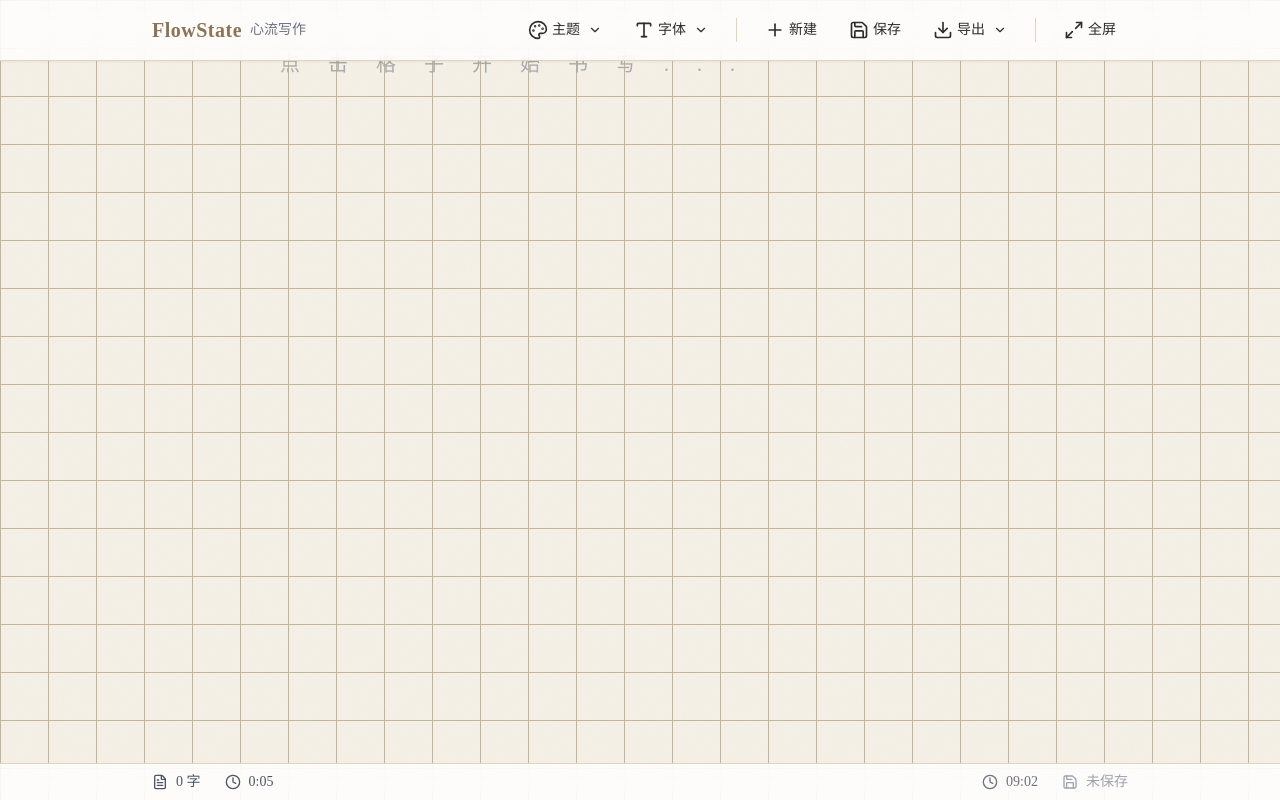
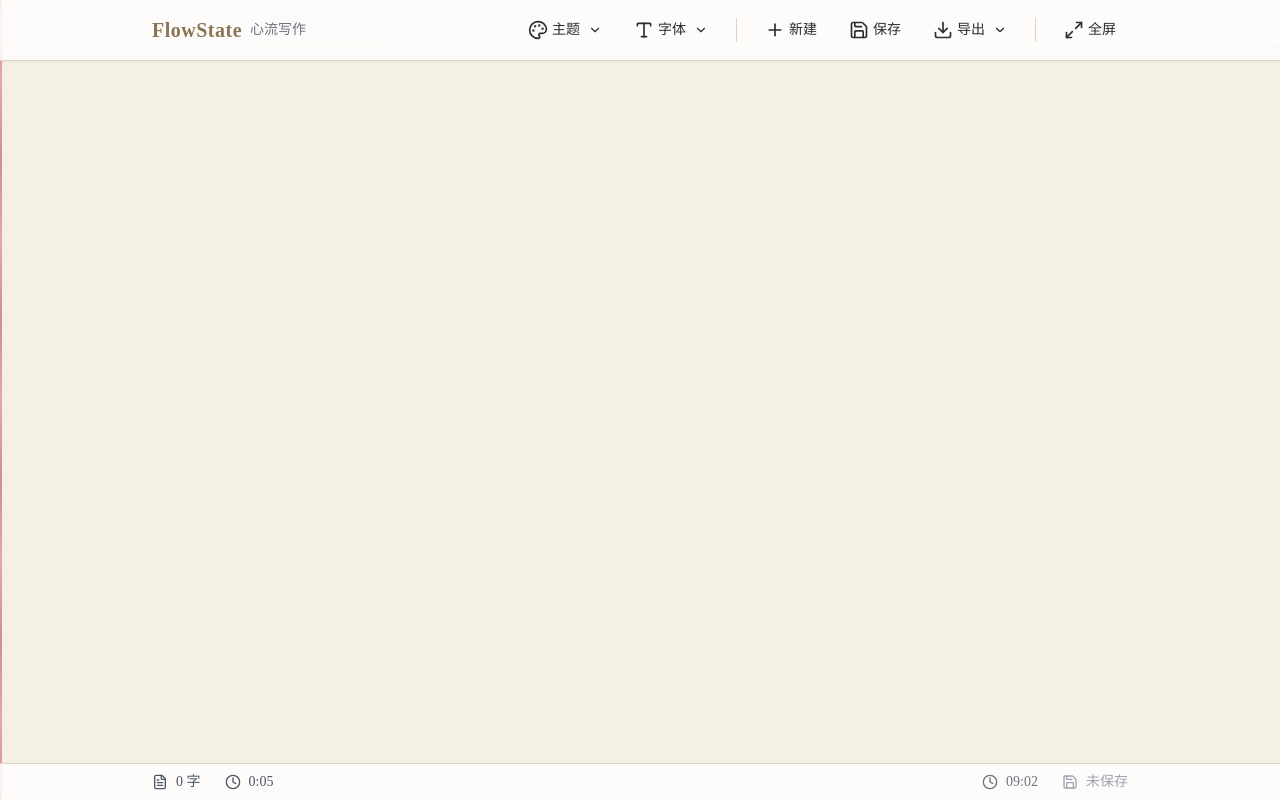
Before and after one commit to neal365/gaozhi, a Vue app in the folder app/: page / in a window 1280 px wide. Built offline with nearby package versions, Linux system fonts and the light colour scheme; a web font is replaced by a local one.

Commit message:
Redesign paper grid style and fix editor click issues

```diff
--- a/app/src/components/Editor.vue
+++ b/app/src/components/Editor.vue
@@ -1,5 +1,5 @@
 <script setup lang="ts">
-import { ref, onMounted, watch, nextTick, computed } from 'vue'
+import { ref, onMounted, watch, nextTick } from 'vue'
 
 const props = defineProps<{
   modelValue: string
@@ -16,10 +16,6 @@ const emit = defineEmits<{
 
 const editorRef = ref<HTMLDivElement | null>(null)
 
-const letterSpacing = computed(() => {
-  return props.lineHeight - props.fontSize
-})
-
 function handleInput(e: Event) {
   const target = e.target as HTMLDivElement
   emit('update:modelValue', target.innerText || '')
@@ -34,127 +30,18 @@ function handleKeydown(e: KeyboardEvent) {
 
   if (e.key === 'Enter') {
     e.preventDefault()
-    insertNewLineWithIndent()
-  }
-
-  if (e.key === 'Backspace') {
-    handleBackspace(e)
-  }
-}
-
-function insertNewLineWithIndent() {
     const selection = window.getSelection()
-  if (!selection || !selection.rangeCount) return
-
-  const editor = editorRef.value
-  if (!editor) return
-
-  const indent = '　　'
-  const text = editor.innerText || ''
-  const cursorPos = getCursorPosition(editor)
-  const lines = text.split('\n')
-
-  const currentLineIndex = lines.findIndex((_, i) => {
-    const lineLength = lines.slice(0, i + 1).reduce((acc, l) => acc + l.length + 1, 0)
-    return lineLength > cursorPos
-  })
-
-  const lineStart = lines.slice(0, currentLineIndex).reduce((acc, l) => acc + l.length + 1, 0)
-  const lineEnd = lineStart + (lines[currentLineIndex]?.length || 0)
-
-  let newText = ''
-  if (cursorPos <= lineStart) {
-    newText = text.slice(0, lineStart) + '\n' + indent + text.slice(lineStart)
-  } else if (cursorPos >= lineEnd) {
-    newText = text.slice(0, lineEnd) + '\n' + indent + text.slice(lineEnd)
-  } else {
-    newText = text.slice(0, cursorPos) + '\n' + indent + text.slice(cursorPos)
-  }
-
-  editor.innerText = newText
-  emit('update:modelValue', newText)
-  emit('save')
-
-  nextTick(() => {
-    const newCursorPos = cursorPos + 1 + indent.length
-    setCursorPosition(editor, newCursorPos)
-  })
-}
-
-function handleBackspace(e: KeyboardEvent) {
-  const editor = editorRef.value
-  if (!editor) return
-
-  const text = editor.innerText || ''
-  const cursorPos = getCursorPosition(editor)
-
-  if (cursorPos > 0) {
-    const prevChar = text[cursorPos - 1]
-    if (prevChar === '\n') {
-      e.preventDefault()
-      const lines = text.split('\n')
-      const lineIndex = lines.findIndex((_, i) => {
-        const lineLength = lines.slice(0, i + 1).reduce((acc, l) => acc + l.length + 1, 0)
-        return lineLength > cursorPos
-      })
-
-      if (lineIndex > 0) {
-        const newText = lines.slice(0, lineIndex - 1).join('\n') + lines[lineIndex - 1] + lines[lineIndex] + lines.slice(lineIndex + 1).join('\n')
-
-        editor.innerText = newText
-        emit('update:modelValue', newText)
-        emit('save')
-
-        nextTick(() => {
-          setCursorPosition(editor, cursorPos - 1 - (lines[lineIndex - 1]?.length || 0))
-        })
-      }
-    }
-  }
-}
-
-function getCursorPosition(element: HTMLElement): number {
-  const selection = window.getSelection()
-  if (!selection || !selection.rangeCount) return 0
-
+    if (selection && selection.rangeCount > 0) {
       const range = selection.getRangeAt(0)
-  const preCaretRange = range.cloneRange()
-  preCaretRange.selectNodeContents(element)
-  preCaretRange.setEnd(range.endContainer, range.endOffset)
-
-  const tempDiv = document.createElement('div')
-  tempDiv.appendChild(preCaretRange.cloneContents())
-  return tempDiv.textContent?.length || 0
-}
-
-function setCursorPosition(element: HTMLElement, position: number) {
-  const selection = window.getSelection()
-  if (!selection) return
-
-  const range = document.createRange()
-  range.selectNodeContents(element)
-
-  let charCount = 0
-  let node: Node | null = element.firstChild
-
-  while (node) {
-    if (node.nodeType === Node.TEXT_NODE) {
-      const textNode = node as Text
-      if (charCount + textNode.length >= position) {
-        range.setStart(textNode, position - charCount)
-        range.collapse(true)
-        selection.removeAllRanges()
-        selection.addRange(range)
-        return
-      }
-      charCount += textNode.length
-    }
-    node = node.nextSibling
-  }
-
+      range.deleteContents()
+      range.insertNode(document.createTextNode('\n'))
       range.collapse(false)
       selection.removeAllRanges()
       selection.addRange(range)
+    }
+    emit('update:modelValue', editorRef.value?.innerText || '')
+    emit('save')
+  }
 }
 
 function handleClick(e: MouseEvent) {
@@ -163,14 +50,16 @@ function handleClick(e: MouseEvent) {
 
   editor.focus()
 
+  nextTick(() => {
     const selection = window.getSelection()
     if (!selection) return
 
-  const range = document.caretRangeFromPoint(e.clientX, e.clientY)
+    const range = document.caretRangeFromPoint?.(e.clientX, e.clientY)
     if (range) {
       selection.removeAllRanges()
       selection.addRange(range)
     }
+  })
 }
 
 function focusEditor() {
@@ -183,9 +72,12 @@ watch(() => props.modelValue, (newValue) => {
   if (editorRef.value && editorRef.value.innerText !== newValue) {
     editorRef.value.innerText = newValue
   }
-})
+}, { immediate: true })
 
 onMounted(() => {
+  if (props.modelValue) {
+    editorRef.value!.innerText = props.modelValue
+  }
   focusEditor()
 })
 
@@ -193,34 +85,32 @@ defineExpose({ focusEditor })
 </script>
 
 <template>
-  <div class="editor-wrapper" @click="handleClick">
+  <div class="editor-wrapper">
     <div
       ref="editorRef"
-      class="editor-content editor-cursor"
+      class="editor-content"
       contenteditable="true"
       spellcheck="false"
+      @click="handleClick"
       @input="handleInput"
       @keydown="handleKeydown"
       :style="{
         fontFamily,
         fontSize: `${fontSize}px`,
         lineHeight: `${lineHeight}px`,
-        color: textColor,
-        minHeight: '100%',
-        letterSpacing: `${letterSpacing}px`,
-        textAlign: 'justify',
-        textIndent: '0'
+        color: textColor
       }"
-      :data-placeholder="modelValue ? '' : '点击格子开始书写...'"
+      :data-placeholder="modelValue ? '' : '点击开始书写...'"
     />
   </div>
 </template>
 
 <style scoped>
 .editor-wrapper {
-  padding: 40px;
+  width: 100%;
   min-height: calc(100vh - 120px);
-  cursor: text;
+  padding: 0;
+  margin: 0;
 }
 
 .editor-content {
@@ -228,33 +118,36 @@ defineExpose({ focusEditor })
   min-height: 100%;
   white-space: pre-wrap;
   word-wrap: break-word;
-  cursor: text;
-  text-align: left;
-  padding-left: 0;
-  margin-left: 0;
+  white-space-collapse: preserve;
+  text-wrap: preserve;
+  word-break: break-word;
   font-synthesis: none;
   -webkit-font-smoothing: antialiased;
   -moz-osx-font-smoothing: grayscale;
-  writing-mode: horizontal-tb;
-  font-family: 'KaiTi', 'STKaiti', 'SimHei', sans-serif;
+  font-family: 'KaiTi', 'STKaiti', 'SimSun', 'SimHei', serif;
+  padding: 0;
+  margin: 0;
 }
 
 .editor-content:empty::before {
   content: attr(data-placeholder);
-  color: #aaa;
+  color: rgba(0, 0, 0, 0.2);
   pointer-events: none;
+  font-style: italic;
 }
 
 .editor-content:focus {
   outline: none;
 }
 
-.editor-cursor {
+/* 光标样式 */
+.editor-content {
   caret-color: currentColor;
-  caret-shape: bar;
 }
 
-.editor-content::selection {
-  background-color: rgba(139, 115, 85, 0.3);
+/* 选中文本样式 */
+.editor-content ::selection,
+.editor-content::-moz-selection {
+  background-color: rgba(180, 140, 100, 0.3);
 }
 </style>
--- a/app/src/components/PaperBackground.vue
+++ b/app/src/components/PaperBackground.vue
@@ -8,14 +8,17 @@ const props = defineProps<{
   paperWidth: number
 }>()
 
-const gridStyle = computed(() => {
+const paperStyle = computed(() => {
   const size = props.lineHeight
   const color = props.lineColor
-  const gradient = `linear-gradient(to right, ${color} 1px, transparent 1px), linear-gradient(to bottom, ${color} 1px, transparent 1px)`
 
   return {
-    backgroundImage: gradient,
-    backgroundSize: `${size}px ${size}px`,
+    backgroundImage: `
+      /* 横向线条 */
+      linear-gradient(to bottom, ${color} 1px, transparent 1px)
+    `,
+    backgroundSize: `100% ${size}px`,
+    backgroundPosition: `0 ${size - 1}px`,
     backgroundColor: props.bgColor
   }
 })
@@ -24,12 +27,15 @@ const gridStyle = computed(() => {
 <template>
   <div
     class="paper-container"
-    :style="gridStyle"
+    :style="paperStyle"
   >
-    <div class="paper-texture" />
+    <!-- 左侧红色边线装饰 -->
+    <div class="red-margin-line" />
+
+    <!-- 纸张内容区域 -->
     <div
       class="paper-content"
-      :style="{ width: `${paperWidth}px`, maxWidth: '100%' }"
+      :style="{ width: `${paperWidth}px` }"
     >
       <slot />
     </div>
@@ -44,23 +50,39 @@ const gridStyle = computed(() => {
   right: 0;
   bottom: 0;
   min-height: 100vh;
-  background-repeat: repeat;
-  background-position: 0 0;
+  background-repeat: repeat-x;
+  overflow-x: hidden;
 }
 
-.paper-texture {
+.red-margin-line {
   position: absolute;
   top: 0;
   left: 0;
-  right: 0;
-  bottom: 0;
-  opacity: 0.03;
+  width: 2px;
+  height: 100%;
+  background: linear-gradient(
+    to bottom,
+    rgba(180, 80, 80, 0.6) 0%,
+    rgba(200, 100, 100, 0.5) 10%,
+    rgba(180, 80, 80, 0.6) 20%,
+    rgba(200, 100, 100, 0.5) 30%,
+    rgba(180, 80, 80, 0.6) 40%,
+    rgba(200, 100, 100, 0.5) 50%,
+    rgba(180, 80, 80, 0.6) 60%,
+    rgba(200, 100, 100, 0.5) 70%,
+    rgba(180, 80, 80, 0.6) 80%,
+    rgba(200, 100, 100, 0.5) 90%,
+    rgba(180, 80, 80, 0.6) 100%
+  );
   pointer-events: none;
+  z-index: 1;
 }
 
 .paper-content {
   position: relative;
   margin: 0 auto;
   min-height: 100vh;
+  padding-left: 20px;
+  box-sizing: border-box;
 }
 </style>
```
Lines whose indentation alone changed are shown as unchanged.
